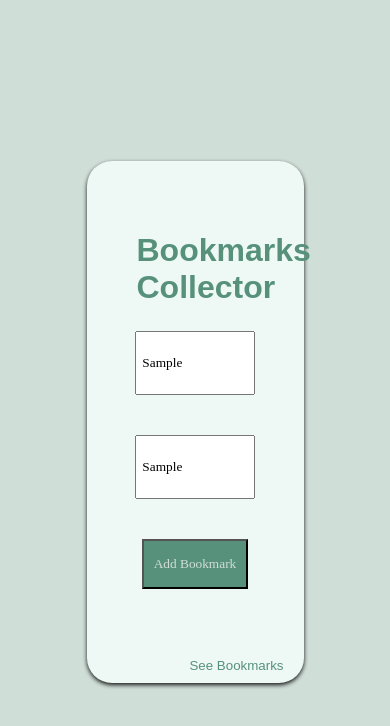
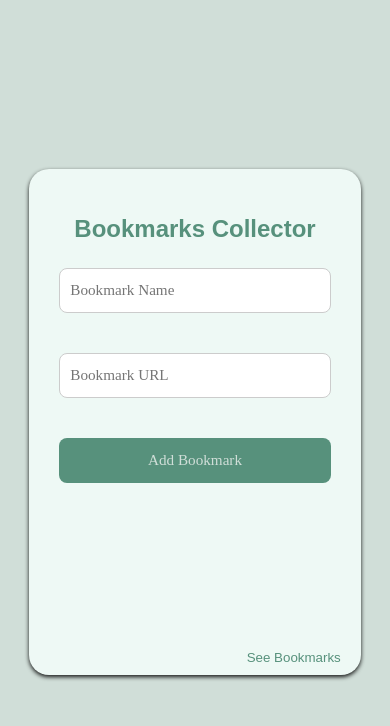
Before and after one commit to gh-brijesmandal/Bookmark-Collection, a plain HTML site: page index.html in a window 390 px wide. Both pictures are taken after typing "Sample", "Sample" into the empty fields and a click on the button "Add Bookmark". Drawn offline with nearby package versions, Linux system fonts and the light colour scheme; a web font is replaced by a local one.

Commit message:
Update on JS

```diff
--- a/index.js
+++ b/index.js
@@ -1,19 +1,72 @@
-let bookmarks = []
-let loaded = false;
-function addBookmark()
-{
-    if ($("#name").val() == "" || $("#url").val() == "")
-    {
-        alert("Please enter some value !");
+$(document).ready(function () {
+    // Create the bookmark list and back button dynamically
+    const $bookmarkList = $('<div class="bookmark-list"></div>');
+    const $backButton = $('<button class="back-btn">Back to Add Bookmark</button>');
+
+    // Append to container but hide initially
+    $(".container").append($bookmarkList.hide());
+    $(".container").append($backButton.hide());
+
+    // Function to load bookmarks from localStorage
+    function loadBookmarks() {
+        $bookmarkList.empty();
+        const bookmarks = JSON.parse(localStorage.getItem("bookmarks") || "[]");
+
+        if (bookmarks.length === 0) {
+            $bookmarkList.append('<p style="text-align:center;">No bookmarks yet.</p>');
+        } else {
+            bookmarks.forEach((bookmark, index) => {
+                const item = $(`
+                    <div class="bookmark-item">
+                        <a href="${bookmark.url}" target="_blank">${bookmark.name}</a>
+                        <button style="float:right;" data-index="${index}" class="delete-btn">❌</button>
+                    </div>
+                `);
+                $bookmarkList.append(item);
+            });
+        }
     }
-    else{
-        bookmarks.push({
-            title: $("#name").val(),
-            url: $("#url").val(),
-        });
-        localStorage.setItem("bookmarks",JSON.stringify(bookmarks));
-        console.log(bookmarks);
-    }
-}
 
-$("button").click(addBookmark);
+    // Add bookmark to localStorage
+    $("button").first().on("click", function () {
+        const name = $("#name").val().trim();
+        const url = $("#url").val().trim();
+
+        if (!name || !url) {
+            alert("Please fill in both fields.");
+            return;
+        }
+
+        const bookmarks = JSON.parse(localStorage.getItem("bookmarks") || "[]");
+        bookmarks.push({ name, url });
+        localStorage.setItem("bookmarks", JSON.stringify(bookmarks));
+
+        $("#name").val("");
+        $("#url").val("");
+        alert("Bookmark added!");
+    });
+
+    // Show bookmarks view
+    $("span").on("click", function () {
+        $("h1, .input-items, span").hide();
+        loadBookmarks();
+        $bookmarkList.show();
+        $backButton.show();
+    });
+
+    // Back to add form view
+    $backButton.on("click", function () {
+        $bookmarkList.hide();
+        $backButton.hide();
+        $("h1, .input-items, span").show();
+    });
+
+    // Delete a bookmark
+    $bookmarkList.on("click", ".delete-btn", function () {
+        const index = $(this).data("index");
+        const bookmarks = JSON.parse(localStorage.getItem("bookmarks") || "[]");
+        bookmarks.splice(index, 1);
+        localStorage.setItem("bookmarks", JSON.stringify(bookmarks));
+        loadBookmarks();
+    });
+});
--- a/style.css
+++ b/style.css
@@ -3,32 +3,34 @@
 body {
     margin: 0;
     padding: 0;
-    height: 100vh;
+    min-height: 100vh;
     display: flex;
     justify-content: center;
     align-items: center;
     background-color: #d0ded8;
     font-family: 'DynaPuff', sans-serif;
     color: #57917c;
-    flex: 1;
+    flex-direction: column;
 }
 
 .container {
-    width: 30%;
-    height: 50%;
+    width: 90%;
+    max-width: 500px;
+    min-height: 60vh;
     background-color: #eef9f5;
     border-radius: 25px;
     padding: 50px;
     position: relative;
     box-shadow: 0px 2px 4px rgba(0, 0, 0, 0.9);
+    box-sizing: border-box;
 }
 
 .container h1 {
     margin-bottom: 25px;
     transition: transform 0.6s ease;
     text-align: center;
+    font-size: 2rem;
 }
-
 
 .container h1:hover {
     transform: scale(1.2);
@@ -39,24 +41,39 @@ body {
     flex-direction: column;
     align-items: center;
     gap: 40px;
+    width: 100%;
 }
 
 input {
     height: 50px;
     font-family: 'DynaPuff';
-    width: 90%;
-    padding: 5px;
+    width: 100%;
+    max-width: 400px;
+    padding: 10px;
+    font-size: 1rem;
+    box-sizing: border-box;
+    border-radius: 8px;
+    border: 1px solid #ccc;
 }
 
 button {
     font-family: 'DynaPuff';
     color: #d0ded8;
     background-color: #57917c;
-    width: 90%;
+    width: 100%;
+    max-width: 400px;
     height: 50px;
+    font-size: 1rem;
+    border: none;
+    border-radius: 8px;
+    cursor: pointer;
 }
 
-.input:active {
+button:hover {
+    background-color: #40735f;
+}
+
+input:active {
     border: 2px solid red;
 }
 
@@ -72,3 +89,34 @@ span {
 span:hover {
     transform: scale(1.2);
 }
+
+/* 📱 Mobile screens */
+@media screen and (max-width: 600px) {
+    .container {
+        padding: 25px;
+        border-radius: 20px;
+    }
+
+    .container h1 {
+        font-size: 1.5rem;
+    }
+
+    input,
+    button {
+        height: 45px;
+        font-size: 0.95rem;
+    }
+}
+
+/* 💻 Tablet screens */
+@media screen and (max-width: 900px) {
+    .container {
+        width: 85%;
+        padding: 30px;
+    }
+
+    input,
+    button {
+        width: 100%;
+    }
+}
```
